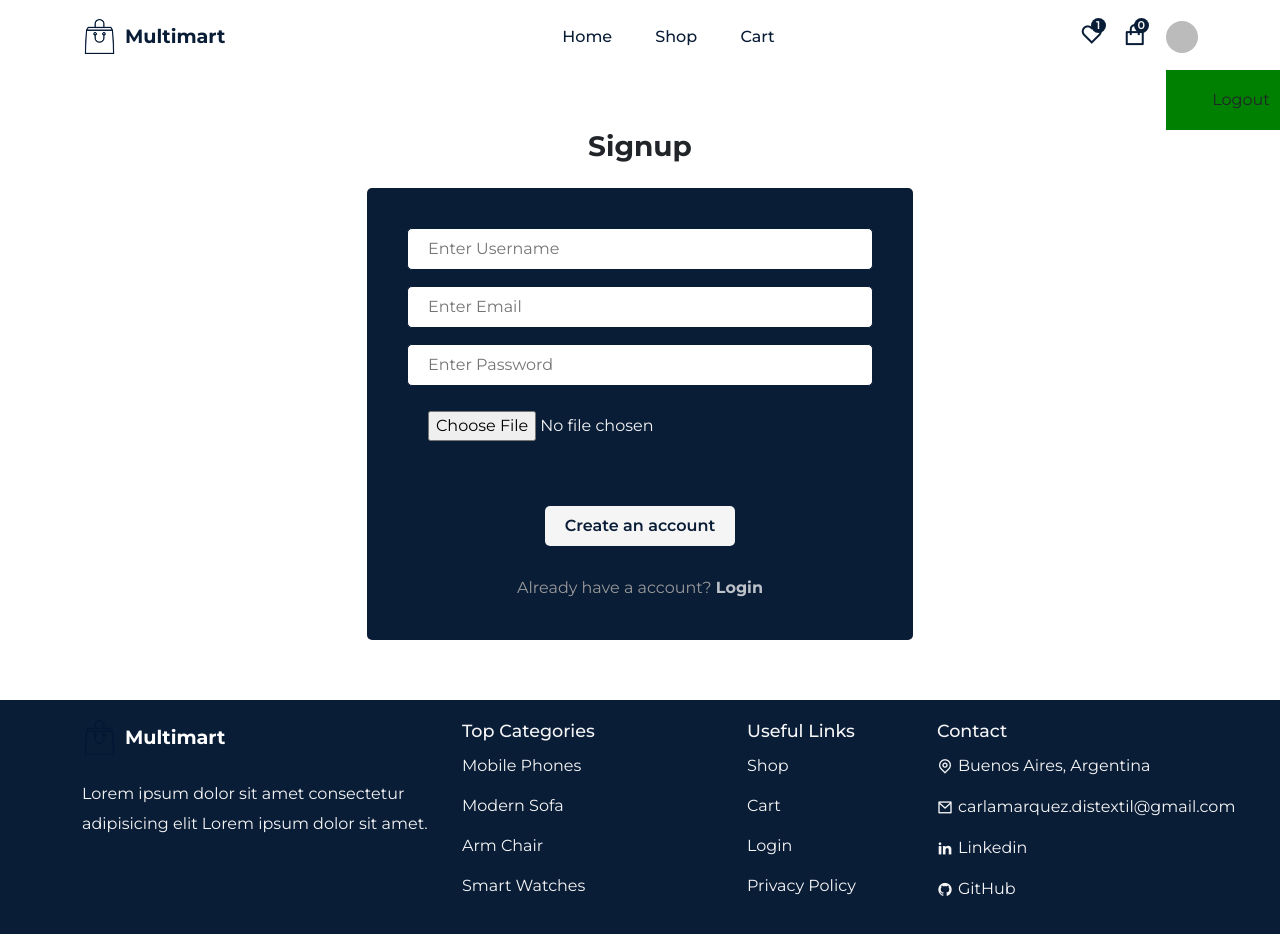
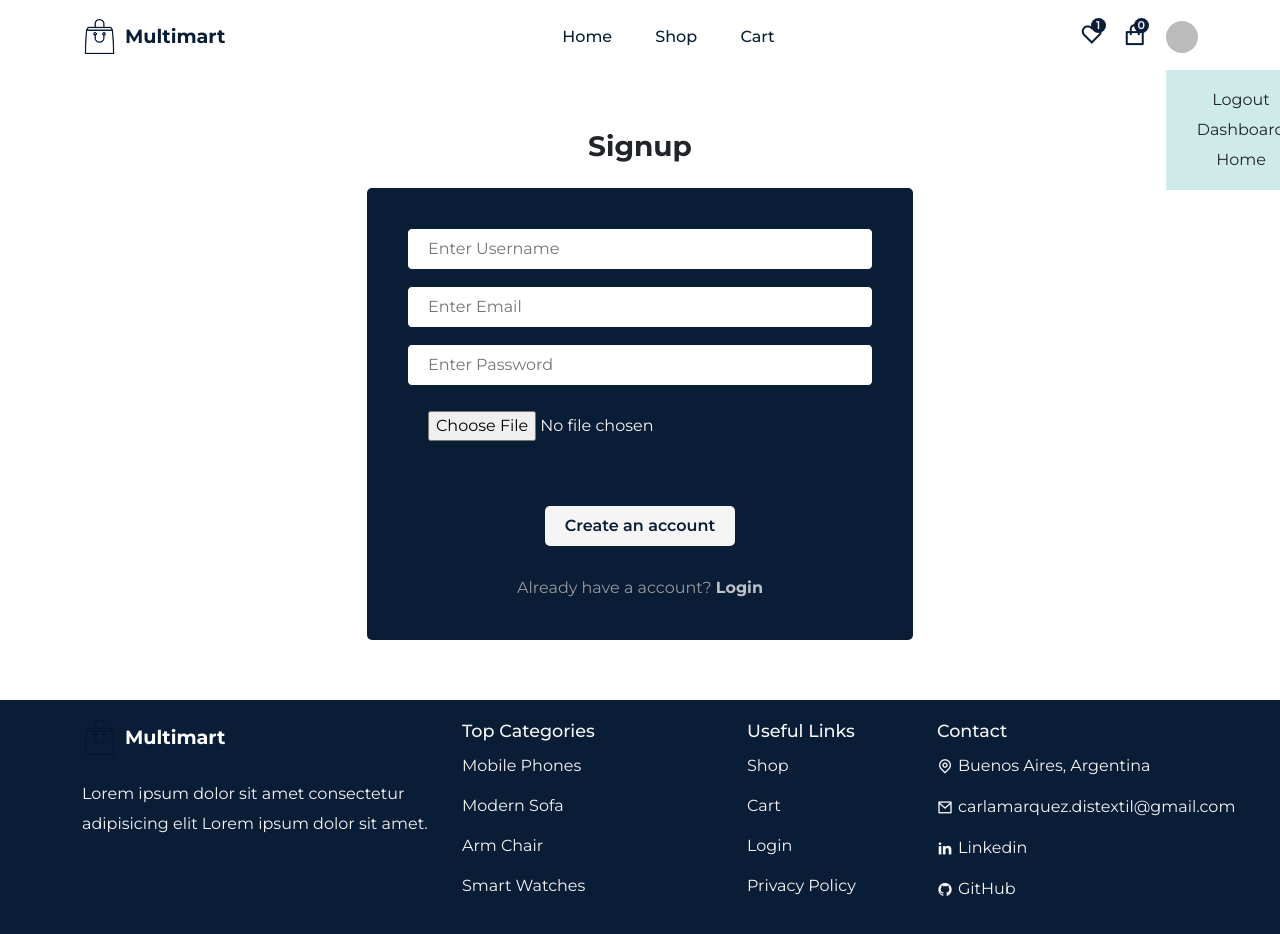
Before and after one commit to caluMarquez/ecommerce, a React (Create React App) app: page /signup in a window 1280 px wide. Shown: the top 934 px of the page. Built offline with nearby package versions, Linux system fonts and the light colour scheme; no server answers; sample sign-in values are in the browser's storage.

Commit message:
resolviendo conflictos 1

```diff
--- a/src/App.css
+++ b/src/App.css
@@ -23,6 +23,7 @@
 
 body {
   font-family: "Montserrat", sans-serif;
+  overflow-x: hidden;
 }
 
 h1,
--- a/src/components/Header/Header.jsx
+++ b/src/components/Header/Header.jsx
@@ -123,7 +123,12 @@
 
                            <div className="profile__actions"  ref={profileActionRef} onClick={toggleProfileActions} >
                             {currentUser ? (
-                            <span onClick={logout}>Logout</span>
+                            <div className='d-flex align-items-center justify-content-center flex-column'>
+                                <span onClick={logout}>Logout</span>
+                                <Link to='/dashboard'>Dashboard</Link>
+                                <Link to='/home'>Home</Link>
+                            </div>
+
                              ):(
                              <div className='d-flex align-items-center justify-content-center flex-column'>
                                     <Link to='/signup'>Signup</Link>
--- a/src/components/Header/header.css
+++ b/src/components/Header/header.css
@@ -100,7 +100,7 @@
     display: flex;
     align-items: center;
    flex-direction: column;
-    background: green;
+    background: var(--card-bg-03);
     line-height: 30px;
     /* display: none; */
     cursor: pointer;
```
